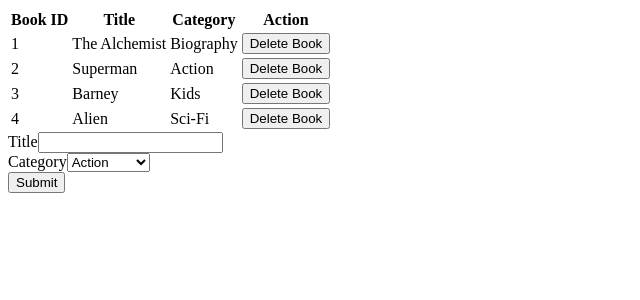
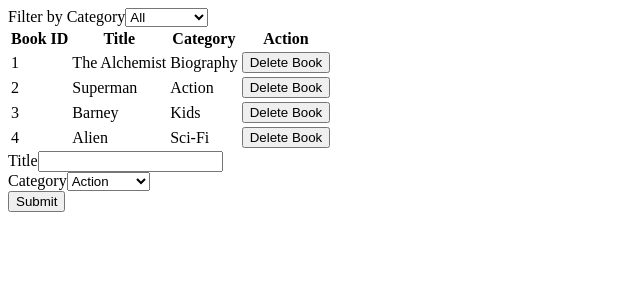
Before and after one commit to AymenBida/magic-books, a React (Create React App) app: page / in a window 1280 px wide. Shown: the top 300 px of the page, without its empty margins (0-640 px from the left). Built offline with nearby package versions, Linux system fonts and the light colour scheme.

Commit message:
Add category filter

```diff
--- a/src/components/BooksList.js
+++ b/src/components/BooksList.js
@@ -3,9 +3,14 @@ import Book from './Book';
 import { CATEGORIES } from './BooksForm';
 import { removeBook } from '../redux/actions';
 
+const findCategory = (book) => CATEGORIES.find((cat) => cat.id === book.category).name;
+
 const BooksList = () => {
   const books = useSelector((state) => state.books);
+  const filter = useSelector((state) => state.filter);
   const dispatch = useDispatch();
+
+  const filteredBooks = (filter === 'All') ? books : books.filter((book) => findCategory(book) === filter);
 
   const handleRemoveBook = (id) => {
     dispatch(removeBook(id));
@@ -22,13 +27,13 @@ const BooksList = () => {
         </tr>
       </thead>
       <tbody>
-        {books.map(
+        {filteredBooks.map(
           (book) => (
             <Book
               key={book.id}
               bookId={book.id}
               title={book.title}
-              category={CATEGORIES.find((cat) => cat.id === book.category).name}
+              category={findCategory(book)}
               handleRemoveBook={handleRemoveBook}
             />
           ),
--- /dev/null
+++ b/src/components/CategoryFilter.js
@@ -0,0 +1,30 @@
+import { useState } from 'react';
+import { useDispatch } from 'react-redux';
+import { CATEGORIES } from './BooksForm';
+import { changeFilter } from '../redux/actions';
+
+const allCategories = [{ name: 'All', id: '0' }, ...CATEGORIES];
+
+const CategoryFilter = () => {
+  const [category, setCategory] = useState('0');
+  const dispatch = useDispatch();
+
+  const handleChange = (event) => {
+    const categoryName = allCategories.find((cat) => cat.id === event.target.value).name;
+    setCategory(event.target.value);
+    dispatch(changeFilter(categoryName));
+  };
+
+  return (
+    <label htmlFor="filter">
+      Filter by Category
+      <select name="filter" id="filter" value={category} onChange={handleChange}>
+        {allCategories.map(
+          (cat) => <option key={cat.id} value={cat.id}>{cat.name}</option>,
+        )}
+      </select>
+    </label>
+  );
+};
+
+export default CategoryFilter;
--- a/src/containers/App.js
+++ b/src/containers/App.js
@@ -1,8 +1,10 @@
 import BooksList from '../components/BooksList';
 import BooksForm from '../components/BooksForm';
+import CategoryFilter from '../components/CategoryFilter';
 
 const App = () => (
   <div>
+    <CategoryFilter />
     <BooksList />
     <BooksForm />
   </div>
--- a/src/redux/actions/actionTypes.js
+++ b/src/redux/actions/actionTypes.js
@@ -1,2 +1,3 @@
 export const CREATE_BOOK = 'CREATE_BOOK';
 export const REMOVE_BOOK = 'REMOVE_BOOK';
+export const CHANGE_FILTER = 'CHANGE_FILTER';
--- a/src/redux/actions/index.js
+++ b/src/redux/actions/index.js
@@ -1,4 +1,4 @@
-import { CREATE_BOOK, REMOVE_BOOK } from './actionTypes';
+import { CREATE_BOOK, REMOVE_BOOK, CHANGE_FILTER } from './actionTypes';
 
 window.idCounter = 5;
 
@@ -11,3 +11,8 @@ export const removeBook = (id) => ({
   type: REMOVE_BOOK,
   payload: id,
 });
+
+export const changeFilter = (filter) => ({
+  type: CHANGE_FILTER,
+  payload: filter,
+});
--- /dev/null
+++ b/src/redux/reducers/filter.js
@@ -0,0 +1,14 @@
+import { CHANGE_FILTER } from '../actions/actionTypes';
+
+const initialState = 'All';
+
+const filterReducer = (state = initialState, action) => {
+  switch (action.type) {
+    case CHANGE_FILTER:
+      return action.payload;
+    default:
+      return state;
+  }
+};
+
+export default filterReducer;
--- a/src/redux/reducers/index.js
+++ b/src/redux/reducers/index.js
@@ -1,4 +1,5 @@
 import { combineReducers } from 'redux';
 import books from './books';
+import filter from './filter';
 
-export default combineReducers({ books });
+export default combineReducers({ books, filter });
```
